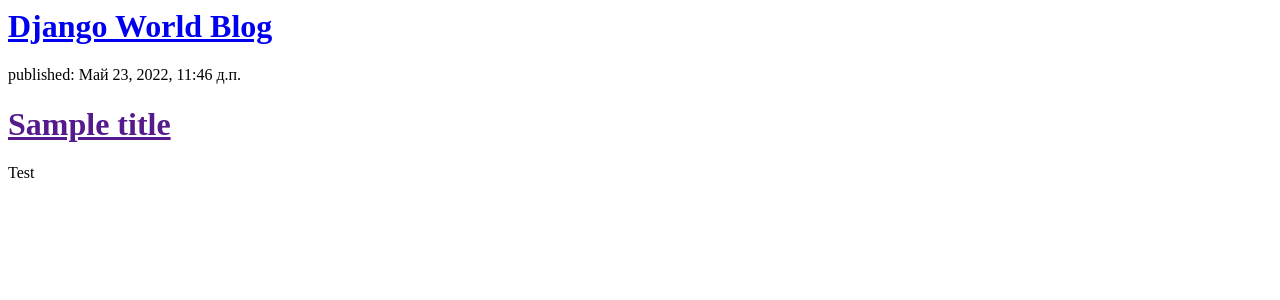
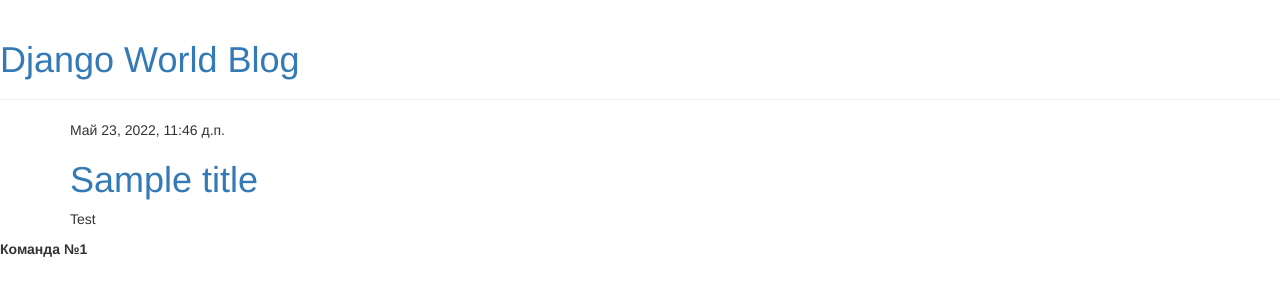
Before and after one commit to Sofya2/my_project, a Django app: page / in a window 1280 px wide. Shown: the top 300 px of the page. Run offline with Django 3.2, Linux system fonts and the light colour scheme; data comes from the database, SQL or seed files in the repository; some libraries are stand-ins or nearby versions.

Commit message:
Update post_list.html

```diff
--- a/blog/templates/blog/post_list.html
+++ b/blog/templates/blog/post_list.html
@@ -1,12 +1,13 @@
-<html>
-	<div>
-		<h1><a href="/">Django World Blog</a></h1>
-	</div>
-{% for post in posts %}
-	<div>
-		<p>published: {{ post.published_date }}</p>
-		<h1><a href="">{{ post.title }}</a></h1>
-		<p>{{ post.text|linebreaksbr }}</p>
-	</div>
-{% endfor %}
-</html>
+{% extends 'blog/base.html' %}
+
+{% block content %}
+	{% for post in posts %}
+		<div class="post">
+			<div class="date">
+				{{ post.published_date }}</p>
+			</div>
+			<h1><a href="{% url 'post_detail' pk=post.pk %}">{{ post.title }}</a></h1>
+			<p>{{ post.text|linebreaksbr }}</p>
+		</div>
+	{% endfor %}
+{% endblock %}
```
